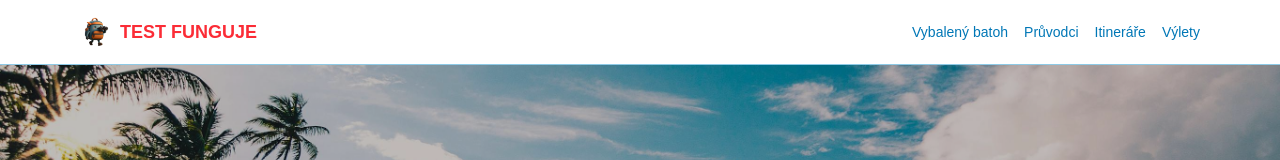
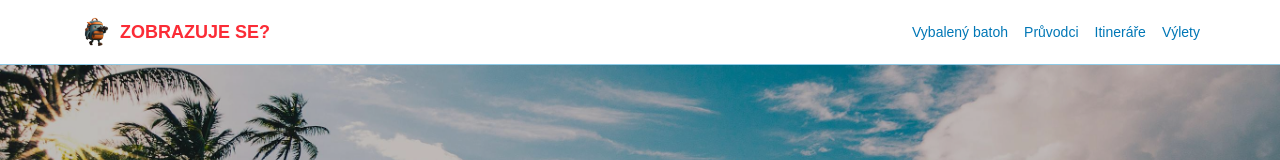
Before and after one commit to Luca10101976/panbatoh, a Next.js app: page / in a window 1280 px wide. Shown: the top 160 px of the page. Built offline with nearby package versions, Linux system fonts and the light colour scheme; no server answers.

Commit message:
Update: změněn text loga na 'Pan Batoh TEST'

```diff
--- a/src/app/components/Header.tsx
+++ b/src/app/components/Header.tsx
@@ -47,7 +47,7 @@ export default function Header() {
             alt="Pan Batoh"
             className="h-8 w-8 rounded-md"
           />
-          <span className="text-red-500 font-bold text-lg">TEST FUNGUJE</span>
+       <span className="text-red-500 font-bold text-lg">ZOBRAZUJE SE?</span>
         </Link>
 
         {/* Menu */}
```
